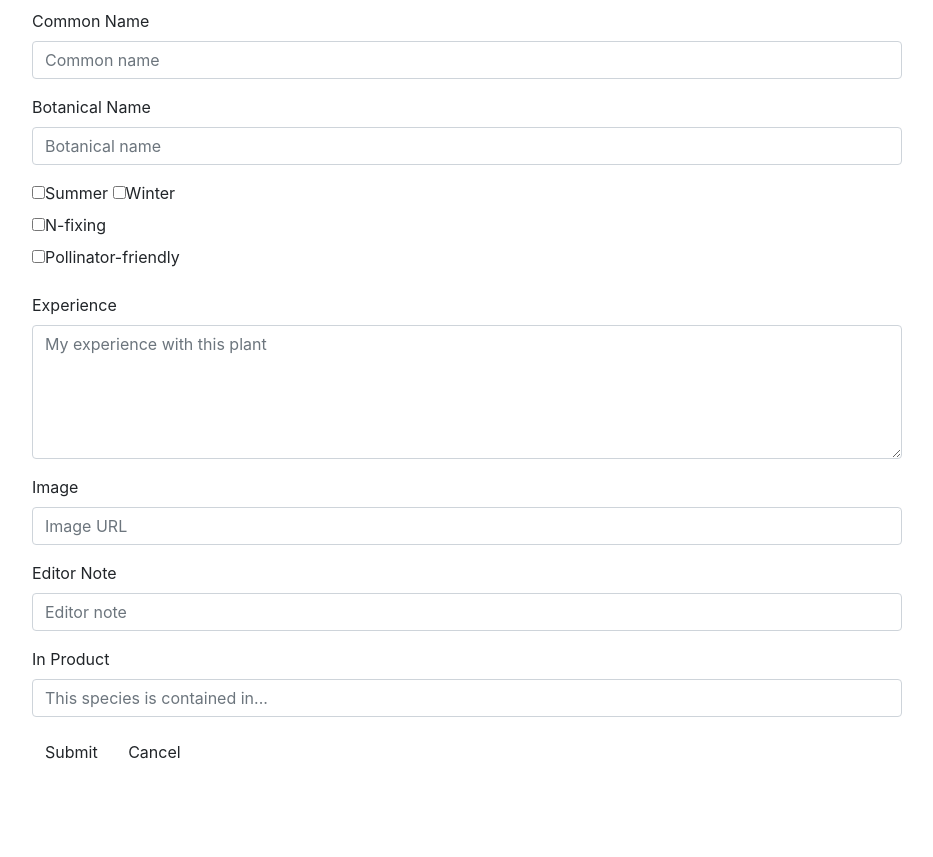
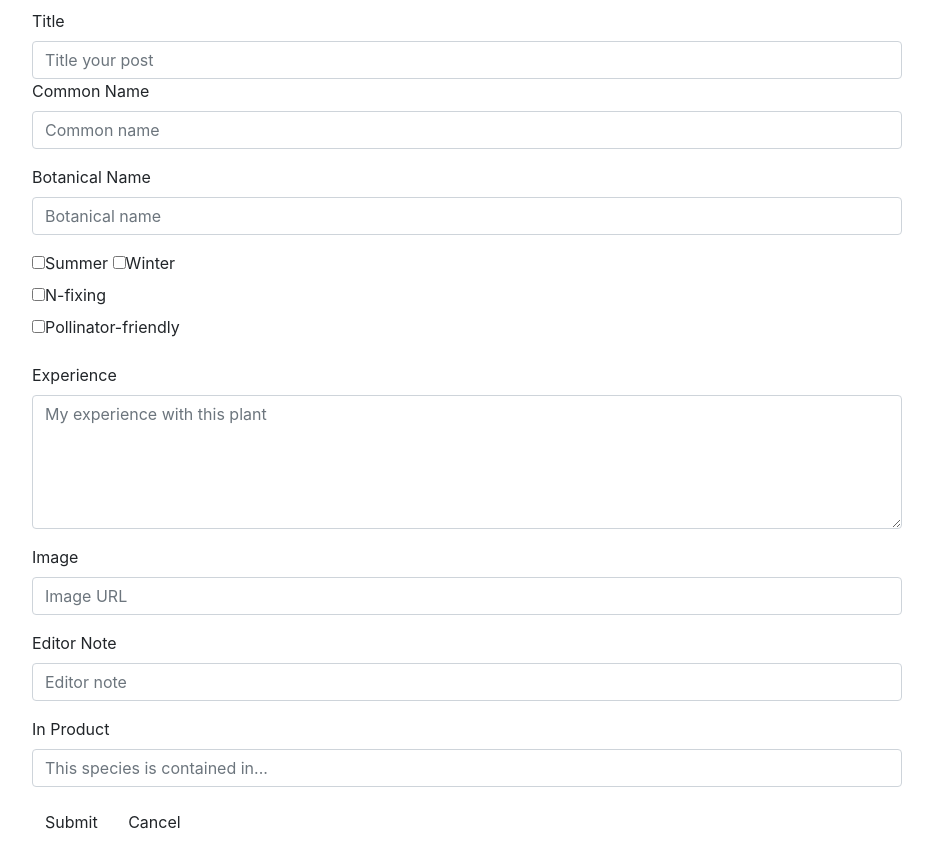
Before and after one commit to WorkingEdge/MS3_GMResource, a Flask app: page /add_record in a window 1280 px wide. Shown: the part 393-1250 px from the top of the page, without its empty margins (83-1016 px from the left). Before the commit the page ends 1152 px from the top, so only its background shows below. Run offline with Flask 2, Linux system fonts and the light colour scheme; some libraries are stand-ins or nearby versions.

Commit message:
Add form field for post title

```diff
--- a/templates/add_record.html
+++ b/templates/add_record.html
@@ -4,6 +4,11 @@
 <div class="container-fluid">
     <h2 class="text-center">New Record</h2>
     <form class="form-horizontal" method="POST" action="{{ url_for('add_record') }}" >
+      <div class="form-group">
+        <label class="control-label col-sm-2" for="record_title">Title</label>
+        <div class="col-sm-10">
+          <input type="text" class="form-control" id="record_title" placeholder="Title your post" name="record_title">
+        </div>
       <div class="form-group">
         <label class="control-label col-sm-2" for="common_name">Common Name</label>
         <div class="col-sm-10">
```
